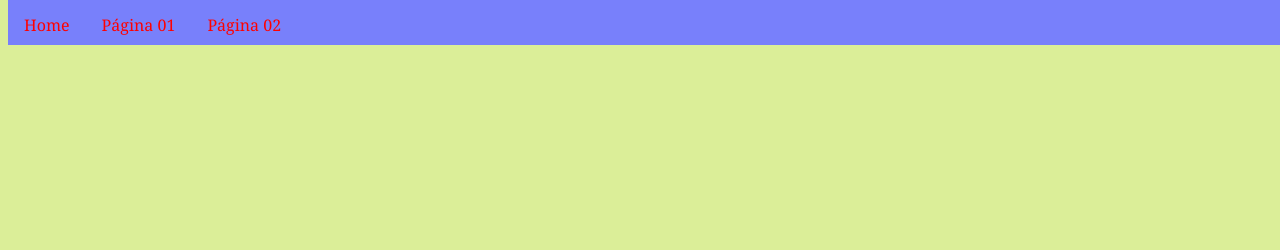
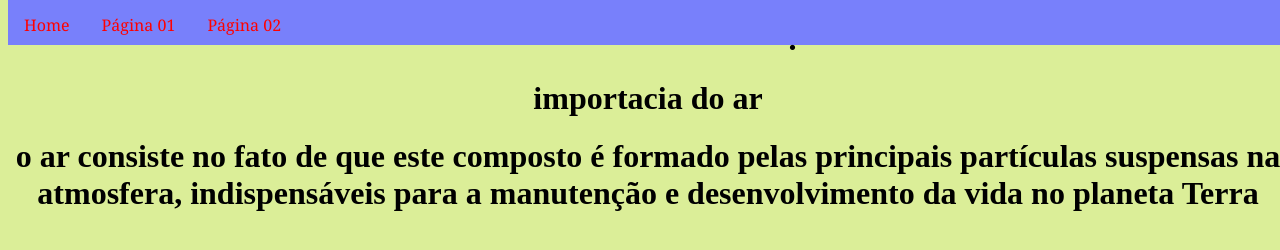
Before and after one commit to marcoandreott/primeiroe_2t, a plain HTML site: page pagina02.html in a window 1280 px wide. Drawn offline with Linux system fonts and the light colour scheme.

Commit message:
Add files via upload

```diff
--- a/pagina02.html
+++ b/pagina02.html
@@ -10,12 +10,18 @@
 <body>
     <div class="menuPrincipal">
         <nav>
-            <ul>
+              <ul>
               <li><a href="index.html">Home</a></li>
               <li><a href="pagina01.html">Página 01</a></li>
               <li><a href="pagina02.html">Página 02</a></li>
             </ul>
           </nav>
-    </div>
+
+
+
+          <h1>.</h1>
+          <h1>importacia do ar</h1>
+          <h1> o ar consiste no fato de que este composto é formado pelas principais partículas suspensas na atmosfera, indispensáveis para a manutenção e desenvolvimento da vida no planeta Terra</h1>
+        </div>
 </body>
 </html>
```
Also changed, not shown: index.html (+2 -2 lines), 1 other file.
